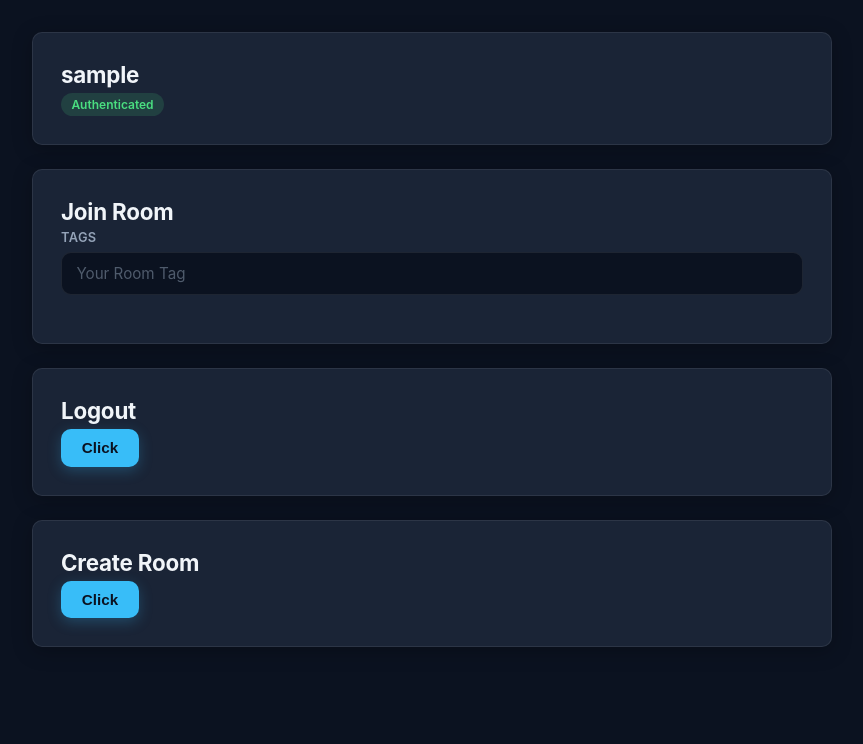
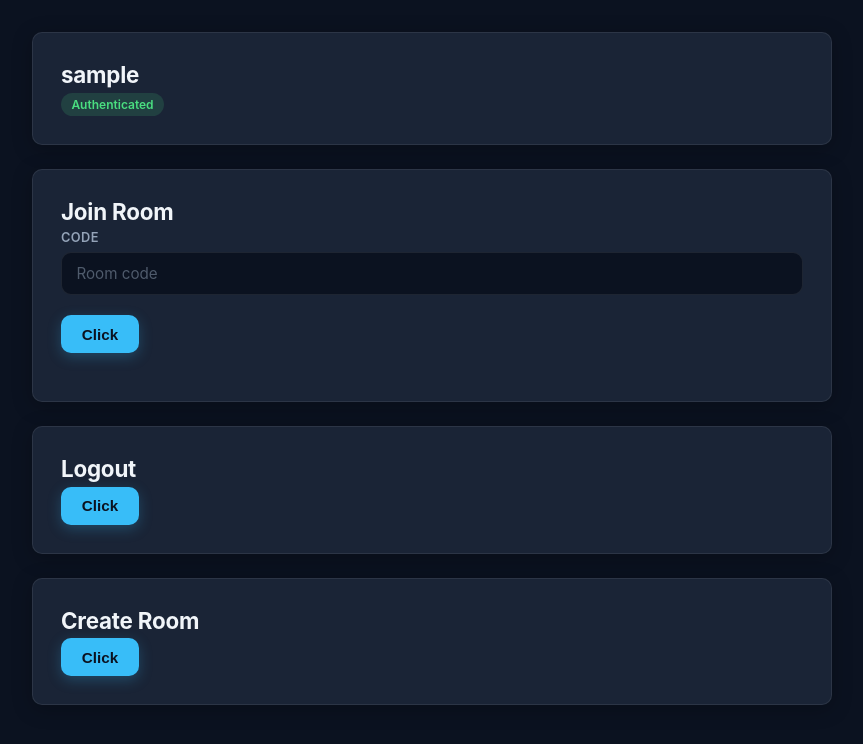
Before and after one commit to KianMehrabi/chit-chat, a Django app: page / in a window 1280 px wide. Shown: the top 744 px of the page, without its empty margins (208-1071 px from the left). Run offline with Django 5.2, Linux system fonts and the light colour scheme; the visitor is signed in with stand-in values (Sample User, id 1).

Commit message:
Quiting Fucntionality

```diff
--- a/chit_chat/chat/form.py
+++ b/chit_chat/chat/form.py
@@ -13,3 +13,22 @@ class RoomForm(forms.ModelForm):
                 "placeholder": "Room description",
             }),
         }
+
+class CodeForm(forms.Form):
+    code = forms.CharField(
+        widget=forms.TextInput(attrs={
+            "placeholder": "Room code",
+        })
+    )
+
+
+    def clean_code(self):
+        code = str(self.cleaned_data.get("code"))
+        room = Room.objects.filter(code = code)
+
+        if  len(code) != 8:
+            raise forms.ValidationError("not valid code")
+        if not room.exists():
+            raise forms.ValidationError("room tag is wrong or room didnt exist")
+
+        return code
--- a/chit_chat/chat/templates/chat/authhomepage.html
+++ b/chit_chat/chat/templates/chat/authhomepage.html
@@ -16,10 +16,22 @@ Home page
 	<div class="card">
 		<p class="title">Join Room</p>
 		<div class="field">
-			<label>Tags</label>
-			<input name="name" type="text" placeholder="Your Room Tag">
+			<form method="POST">
+				{% csrf_token %}
+				<div class="field">
+					<label for="{{ form.code.id_for_label }}">Code</label>
+					{{ form.code }}
+				</div>
+				<button class="btn btn-primary">Click</button>
+				{% if messages %}
+				{% for message in messages %}
+				<div class="error-text">{{ message }}</div>
+				{% endfor %}
+				{% endif %}
+			</form>
 		</div>
 	</div>
+
 	<div class="card">
 		<div id="message">
 		</div>
--- a/chit_chat/chat/urls.py
+++ b/chit_chat/chat/urls.py
@@ -1,5 +1,5 @@
 from django.urls import path
-from .views import home_page , login_page, room_page , sign_page , delete_room , create_room , update_room
+from .views import HomePage, login_page, room_page , sign_page , delete_room , create_room , update_room
 
 urlpatterns = [
     path("login/" , login_page,  name="login"),
@@ -7,6 +7,6 @@ urlpatterns = [
     path("room/update/<str:pk>/" , update_room , name="updateRoom"),
     path("room/create/" , create_room , name="createRoom"),
     path("room/<str:pk>/" , room_page,  name="room"),
-    path("" , home_page,  name="homepage"),
+    path("" , HomePage.as_view() ,  name="homepage"),
     path("signup/" , sign_page,  name="signup"),
 ]
--- a/chit_chat/chat/views.py
+++ b/chit_chat/chat/views.py
@@ -1,22 +1,58 @@
 from django.contrib.auth.models import User
 from django.contrib.auth.views import login_required
-from django.http import HttpResponse
+from django.contrib import messages
+from django.http import HttpResponse, HttpResponseBadRequest
 from django.shortcuts import get_object_or_404, redirect, render
+from django.views.generic import View
 from rest_framework import status
 from rest_framework.views import Response
 from chat.models import Membership , Room
-from chat.form import RoomForm
+from chat.form import CodeForm, RoomForm
 
-def home_page(request):
-    if not request.user.is_authenticated:
-        return render(request , "chat/homepage.html")
-    else:
-        user = request.user
-        memberships = user.membership_set.all()
-        context = {
-            "memberships":memberships,
-        }
-        return render(request , "chat/authhomepage.html" , context)
+# i want a CBV because i can check if a method is POST or GET and not
+# use if.
+# i used CBV and clean_form logic. you can also do this with normal Api(with drf) or dont even error handle
+class HomePage(View):
+    def get(self , request):
+        if not request.user.is_authenticated:
+            return render(request , "chat/homepage.html")
+        else:
+            user = request.user
+            memberships = user.membership_set.all()
+            form = CodeForm()
+            context = {
+                "memberships":memberships,
+                "form":form,
+            }
+            return render(request , "chat/authhomepage.html" , context)
+
+    # the only form in my code is from CodeForm()
+    def post(self, request):
+        if request.user.is_authenticated:
+            form = CodeForm(request.POST)
+            user = request.user
+
+            # this is where the logic of the code is checked so that the
+            # code is not joined before. check out room
+            if form.is_valid():
+
+                code = form.cleaned_data["code"]
+                room = Room.objects.get(code = code)
+                membership = Membership.objects.filter(user=user , room=room)
+                if membership.exists():
+                    messages.error(request , "You have that room already")
+                    return redirect("homepage")
+                else:
+                    Membership.objects.create(user=user , room=room)
+                    return redirect("homepage")
+            else:
+                    messages.error(request , form.errors["code"][0])
+                    return redirect("homepage")
+        else:
+            return  HttpResponseBadRequest()
+
+
+
 
 @login_required
 def room_page(request , pk):
```
Also changed, not shown: README.md.
